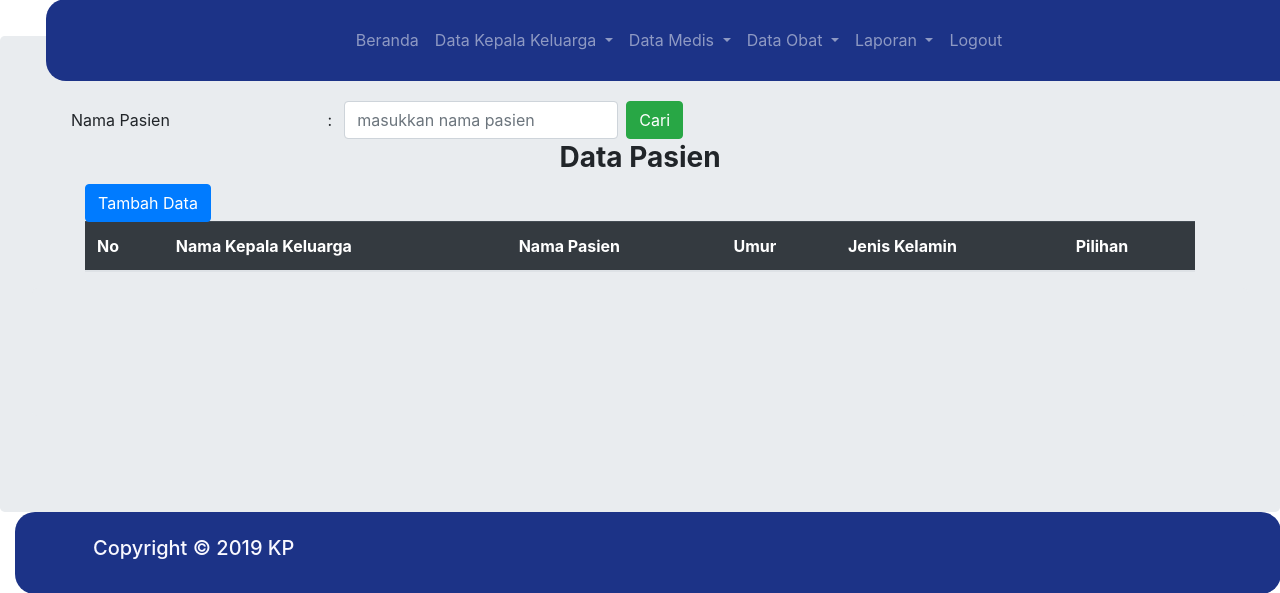
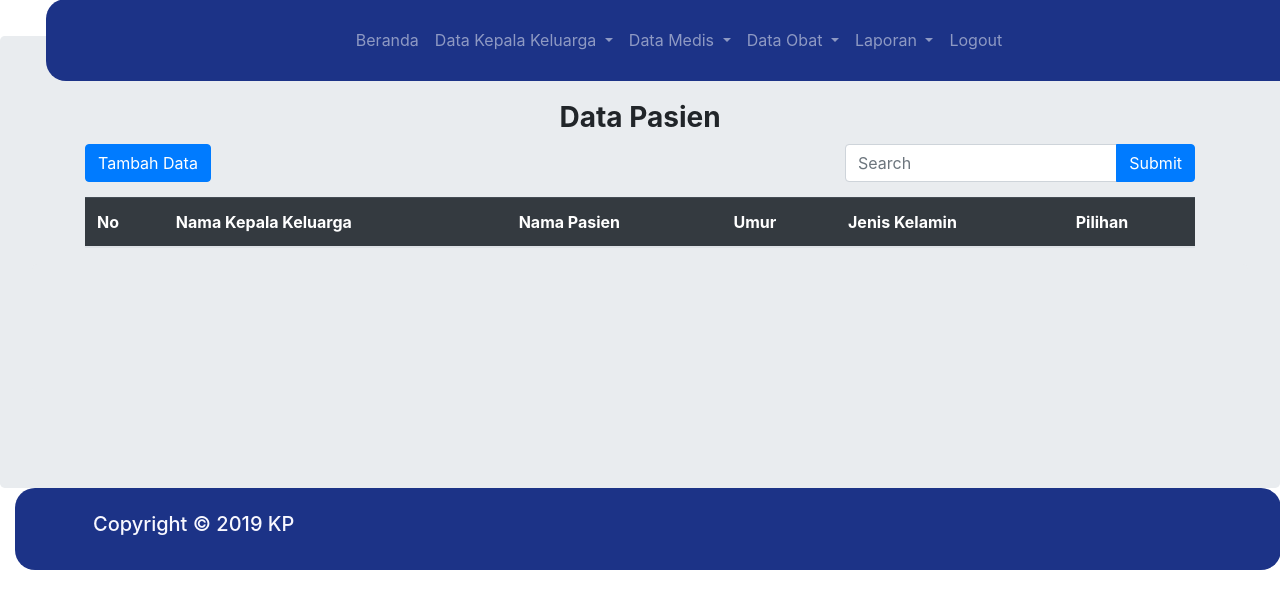
Before and after one commit to Aditya0076/KlinikPratama, a CodeIgniter app: page /KlinikPratama/index.php/pasien/search in a window 1280 px wide; the page is wider, and only the part inside the window is pictured. Shown: the part 89-682 px from the top of that part. Run offline with CodeIgniter, Linux system fonts and the light colour scheme; data comes from the database, SQL or seed files in the repository; tables that the repository leaves empty hold one stand-in row (values such as "Sample post"); lists and menus that the app fills with data are empty; some libraries are stand-ins or nearby versions.

Commit message:
update searching

```diff
--- a/application/controllers/Pasien.php
+++ b/application/controllers/Pasien.php
@@ -14,40 +14,9 @@ class Pasien extends CI_Controller
 	public function index()
 	{
 		// $data['pasien'] = $this->model->getAll();
-
 		//config pagination
-		$config['base_url'] = 'http://localhost/KlinikPratama/pasien/index/';
 		$config['total_rows'] = $this->model->countAllPasien();
 		$config['per_page'] = 3;
-		$config['num_links'] = 2;
-
-		//styling
-		$config['full_tag_open'] = '<nav aria-label="Page navigation example"> <ul class="pagination">';
-  		$config['full_tag_close'] = '</ul></nav>';
-
-  		$config['first_link'] = 'First';
-  		$config['first_tag_open'] = '<li class="page-item">';
-  		$config['first_tag_close'] = '</li>';
-
-  		$config['last_link'] = 'Last';
-  		$config['last_tag_open'] = '<li class="page-item">';
-  		$config['last_tag_close'] = '</li>';
-
-  		$config['next_link'] = '&raquo';
-  		$config['next_tag_open'] = '<li class="page-item">';
-  		$config['next_tag_close'] = '</li>';
-
-  		$config['prev_link'] = '&laquo';
-  		$config['prev_tag_open'] = '<li class="page-item">';
-  		$config['prev_tag_close'] = '</li>';
-
-  		$config['cur_tag_open'] = '<li class="page-item active"><a class="page-link" href="#">';
-  		$config['cur_tag_close'] = '</a></li>';
-
-  		$config['num_tag_open'] = '<li class="page-item">';
-  		$config['num_tag_close'] = '</li>';
-
-  		$config['attributes'] = array('class' => 'page-link');
 		//initialize
 		$this->pagination->initialize($config);
 
--- a/application/views/pasien/read.php
+++ b/application/views/pasien/read.php
@@ -4,29 +4,35 @@ require 'application/views/templete/navbar.php';
 ?>
 
 <div class="jumbotron m-lg-auto ">
-	<table class="container text-justify m-auto ">
-		<tr>
-			<td>Nama Pasien</td>
-			<td>:</td>
-			<td>
-				<form class="form-inline" method="post" action="<?= base_url('pasien/search');?>">
-					<input class="form-control mr-sm-2" type="text" placeholder="masukkan nama pasien" name="nama_pasien" >
-					<button class="btn btn-success" type="submit">Cari</button>
-				</form>
-			</td>
-		</tr>
-	</table>
 	<div class="container">
 		<table class="text-justify m-auto">
 			<tr>
 				<td colspan="2"> <center><h3 class="font-weight-bold">Data Pasien</h3></center></td>
 			</tr>
 	</div>
+
+
 	<div class="jumbotron-fluid">
 		<tr>
 			<table class="container table  table-responsive-lg table-active table-striped">
 				<thead class="table-dark">
-				<tr><a type="button" class="btn btn-primary" href="<?= base_url('');?>pasien/create">Tambah Data</a></tr>
+				<tr>
+					<div class="row">
+					  <div class="col-12 col-md-8">
+					  	<a type="button" class="btn btn-primary" href="<?= base_url('');?>pasien/create">Tambah Data</a>
+					  </div>
+					  <div  class=" col-6 col-md-4">
+						<form  action="" method="post">
+						  <div class="input-group mb-3">
+							<input type="text" class="form-control" placeholder="Search">
+							<div class="input-group-append">
+							  <input type="submit" class="btn btn-primary" name="submit">
+						  	</div>
+						  </div>
+						</form>
+					  </div>
+					</div>
+				  </tr>
 				<?php if ($this->session->flashdata('flash')):?>
 					<div class="flash-data" data-flashdata="<?= $this->session->flashdata('flash');?>"></div>
 				<?php endif;?>
```
Also changed, not shown: application/config/pagination.php (added, +32 -0 lines).
